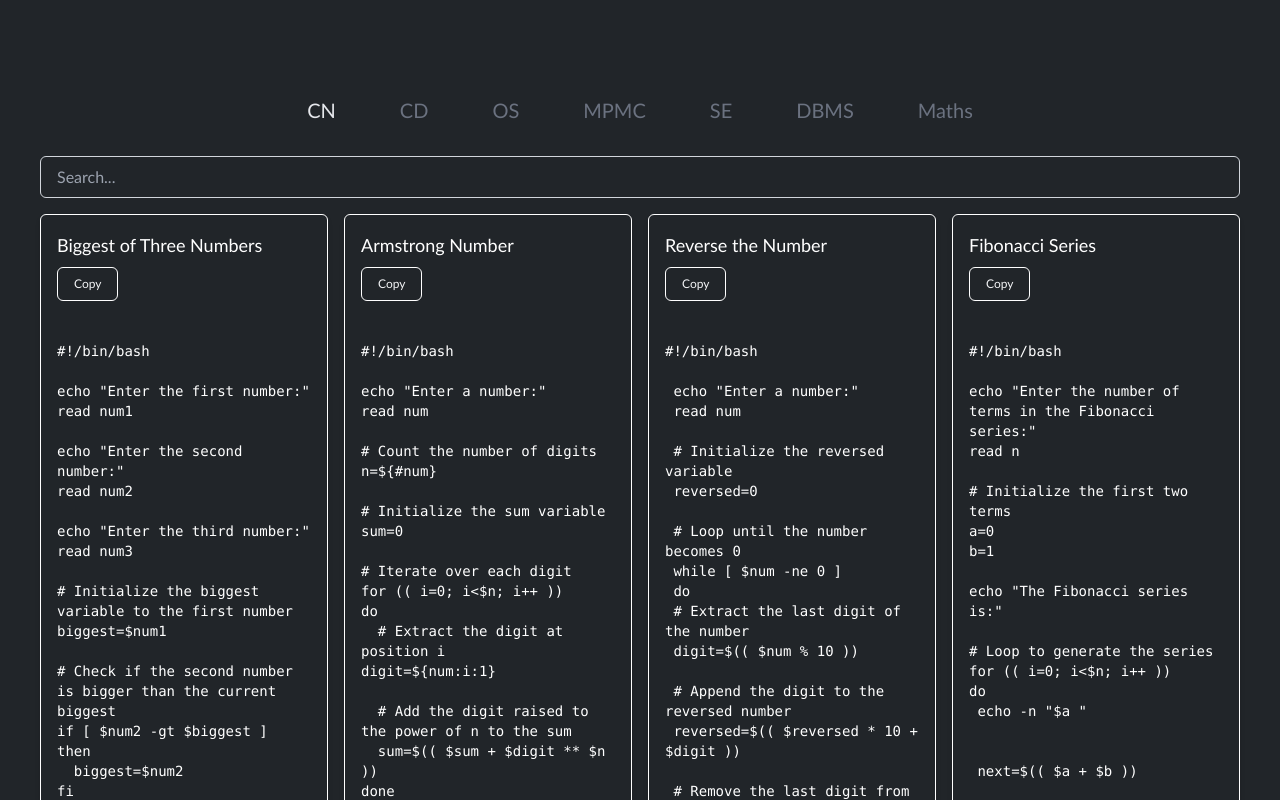
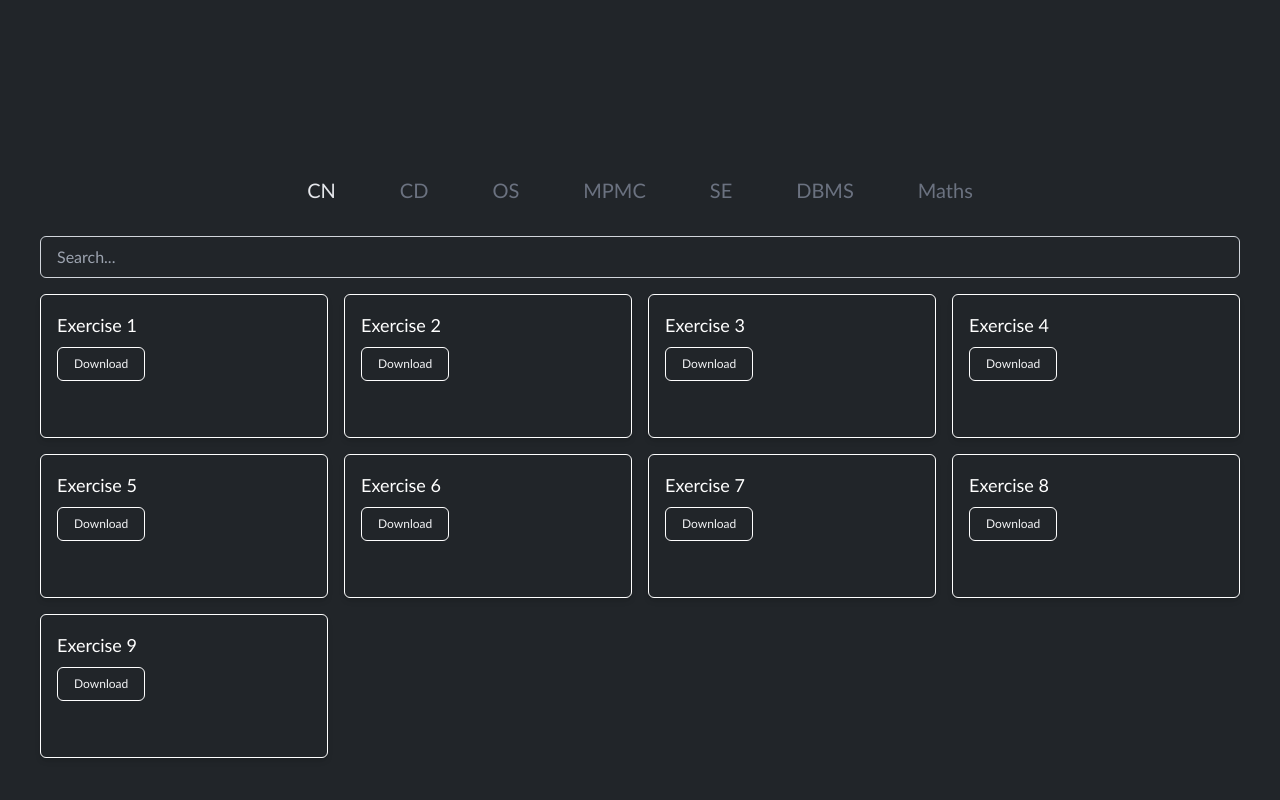
Before and after one commit to mohammadshaad/lab-codes, a Next.js app: page / in a window 1280 px wide. Shown: the top 800 px of the page. Built offline with nearby package versions, Linux system fonts and the light colour scheme.

Commit message:
:fire: Added the CN content :zap:

```diff
--- a/src/pages/index.tsx
+++ b/src/pages/index.tsx
@@ -1,17 +1,13 @@
 import Image from 'next/image'
 import { Inter } from 'next/font/google'
-import OS from '@/pages/Operating'
-import SE from '@/pages/Software'
-import Maths from '@/pages/Maths'
+import CN from '@/pages/Networks'
 
 const inter = Inter({ subsets: ['latin'] })
 
 export default function Home() {
   return (
     <main className="flex min-h-screen flex-col items-center justify-between p-24 ">
-      <OS />
-      <SE />
-      <Maths />
+      <CN />
     </main>
   )
 }
```
